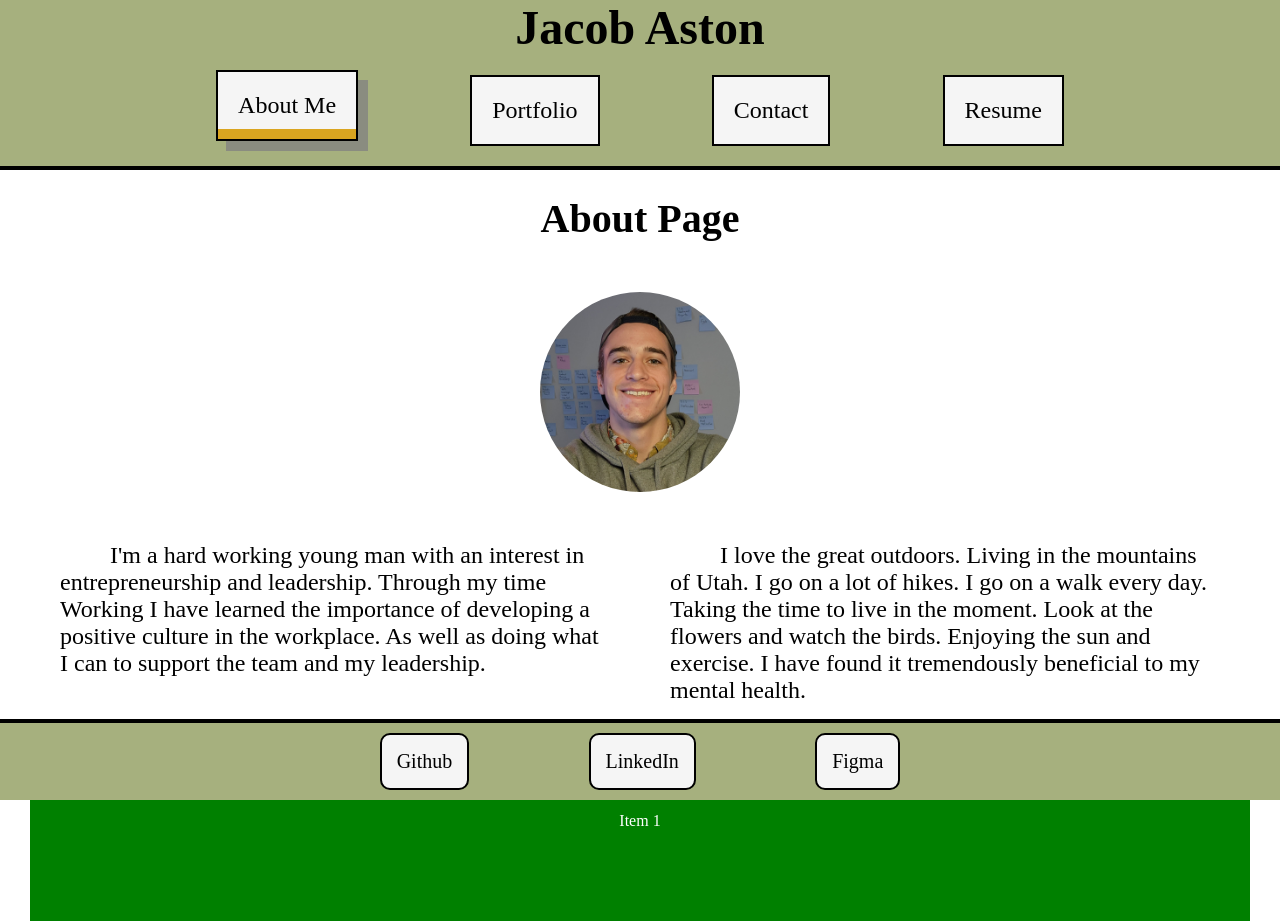
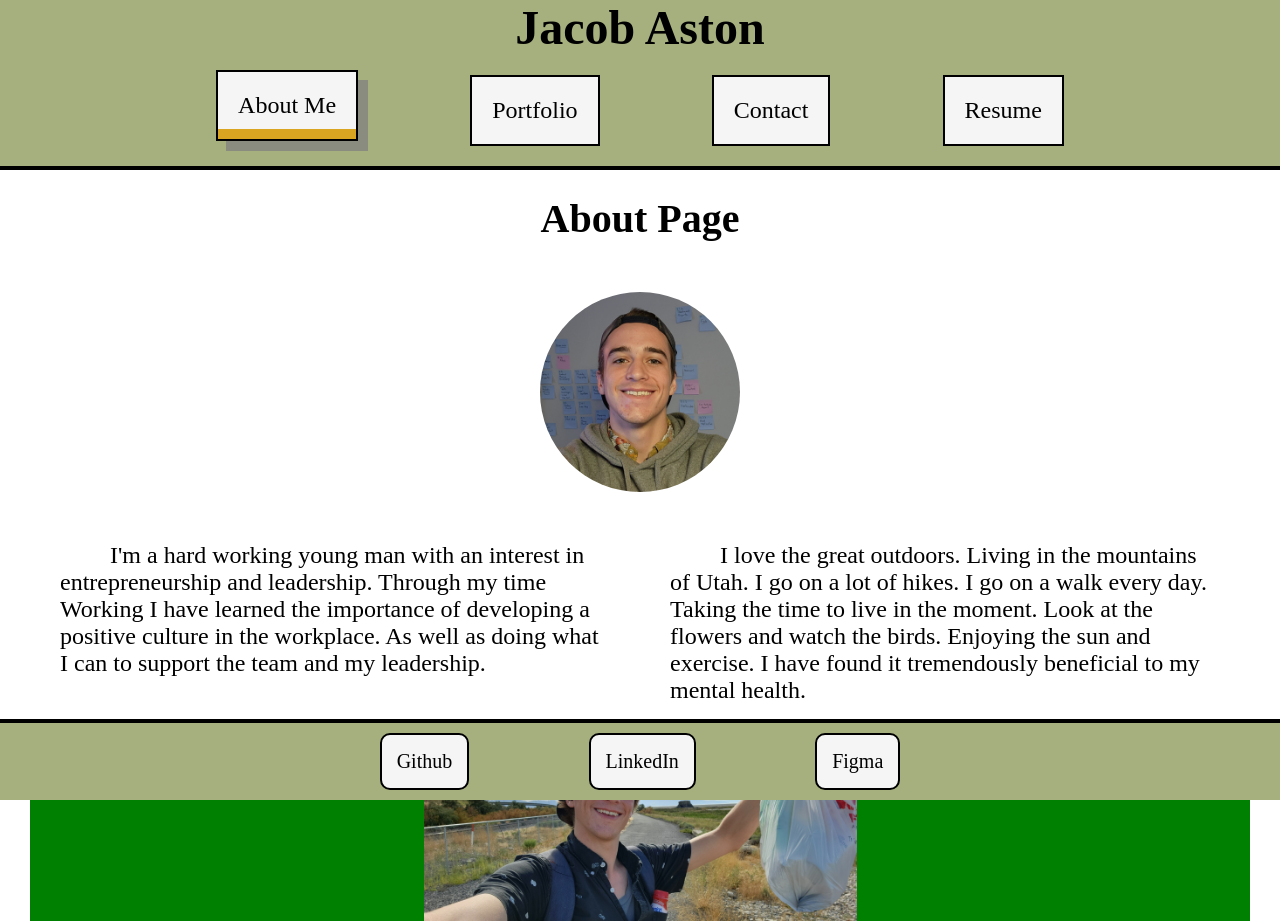
Before and after one commit to Jacob-Aston/react-portfolio, a React (Create React App) app: page / in a window 1280 px wide. Shown: the top 924 px of the page. Built offline with nearby package versions, Linux system fonts and the light colour scheme; the HTML template or start-up script is replaced by a standard one.

Commit message:
added carousel images to carousel items as background images.

```diff
--- a/src/components/pages/About.js
+++ b/src/components/pages/About.js
@@ -3,6 +3,8 @@ import React from "react";
 import Carousel, { CarouselItem } from "./../Carousel";
 
 import avatar from "./../../assets/images/avatar.jpg";
+
+import imageTwo from "./../../assets/images/BlackRockProject.jpg";
 
 import "../../styles/About.css";
 
@@ -27,9 +29,24 @@ export default function About() {
       </div>
       <div className="round-about">
         <Carousel>
-          <CarouselItem>Item 1</CarouselItem>
-          <CarouselItem>Item 2</CarouselItem>
-          <CarouselItem>Item 3</CarouselItem>
+          <CarouselItem className="image-one">
+            <div
+              className="carousel-image"
+              style={{ backgroundImage: `url(${imageTwo})` }}
+            ></div>
+          </CarouselItem>
+          <CarouselItem>
+            <div
+              className="carousel-image"
+              style={{ backgroundImage: `url(${imageTwo})` }}
+            ></div>
+          </CarouselItem>
+          <CarouselItem>
+            <div
+              className="carousel-image"
+              style={{ backgroundImage: `url(${imageTwo})` }}
+            ></div>
+          </CarouselItem>
         </Carousel>
       </div>
     </div>
--- a/src/styles/About.css
+++ b/src/styles/About.css
@@ -28,6 +28,14 @@ h2 {
   border-radius: 50%;
 }
 
+.carousel-image {
+  height: 100%;
+  width: 100%;
+  background-position: center center;
+  background-repeat: no-repeat;
+  background-size: contain;
+}
+
 @media (min-width: 744px) {
   .about-introduction {
     columns: 2;
```
